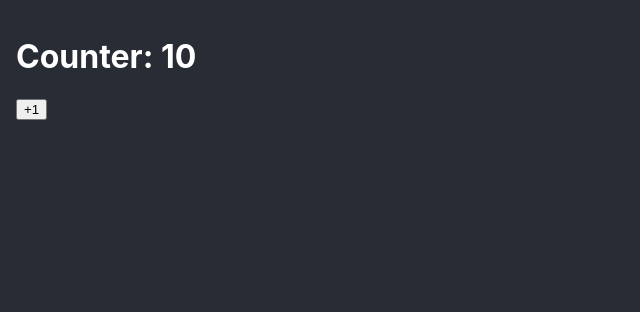
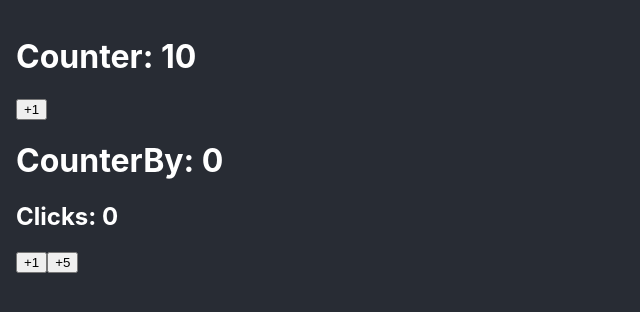
Before and after one commit to diegopagini/Bases_React, a React (Create React App) app: page / in a window 1280 px wide. Shown: the top 312 px of the page, without its empty margins (0-640 px from the left). Built offline with nearby package versions, Linux system fonts and the light colour scheme.

Commit message:
useState

```diff
--- a/src/App.tsx
+++ b/src/App.tsx
@@ -1,10 +1,12 @@
 /** @format */
 import { Counter } from './bases/components/Counter';
+import { CounterBy } from './bases/components/CounterBy';
 
 function App() {
 	return (
 		<>
 			<Counter initialValue={10} />
+			<CounterBy />
 		</>
 	);
 }
--- /dev/null
+++ b/src/bases/components/CounterBy.tsx
@@ -0,0 +1,34 @@
+/** @format */
+import { FC, useState } from 'react';
+
+interface Props {
+	initialValue?: number; // ? para hacerlo opcional.
+}
+
+export const CounterBy: FC<Props> = ({ initialValue = 0 }) => {
+	// Desestructuración de las props.
+	const [counterState, setCounterState] = useState({
+		counter: initialValue,
+		clicks: 0,
+	}); // useState puede aceptar objetos para mantener el estado.
+
+	const { counter, clicks } = counterState; // Para utilizarlos en la vista.
+
+	/**
+	 * Función para aumentar el valor del counter.
+	 */
+	const handleClick = (value: number) => {
+		setCounterState((prev) => ({ counter: prev.counter + value, clicks: prev.clicks++ }));
+		// Siempre se debe retornar un nuevo estado.
+	};
+
+	return (
+		<>
+			<h1>CounterBy: {counter}</h1>
+			<h2>Clicks: {clicks}</h2>
+
+			<button onClick={() => handleClick(1)}>+1</button>
+			<button onClick={() => handleClick(5)}>+5</button>
+		</>
+	);
+};
```
